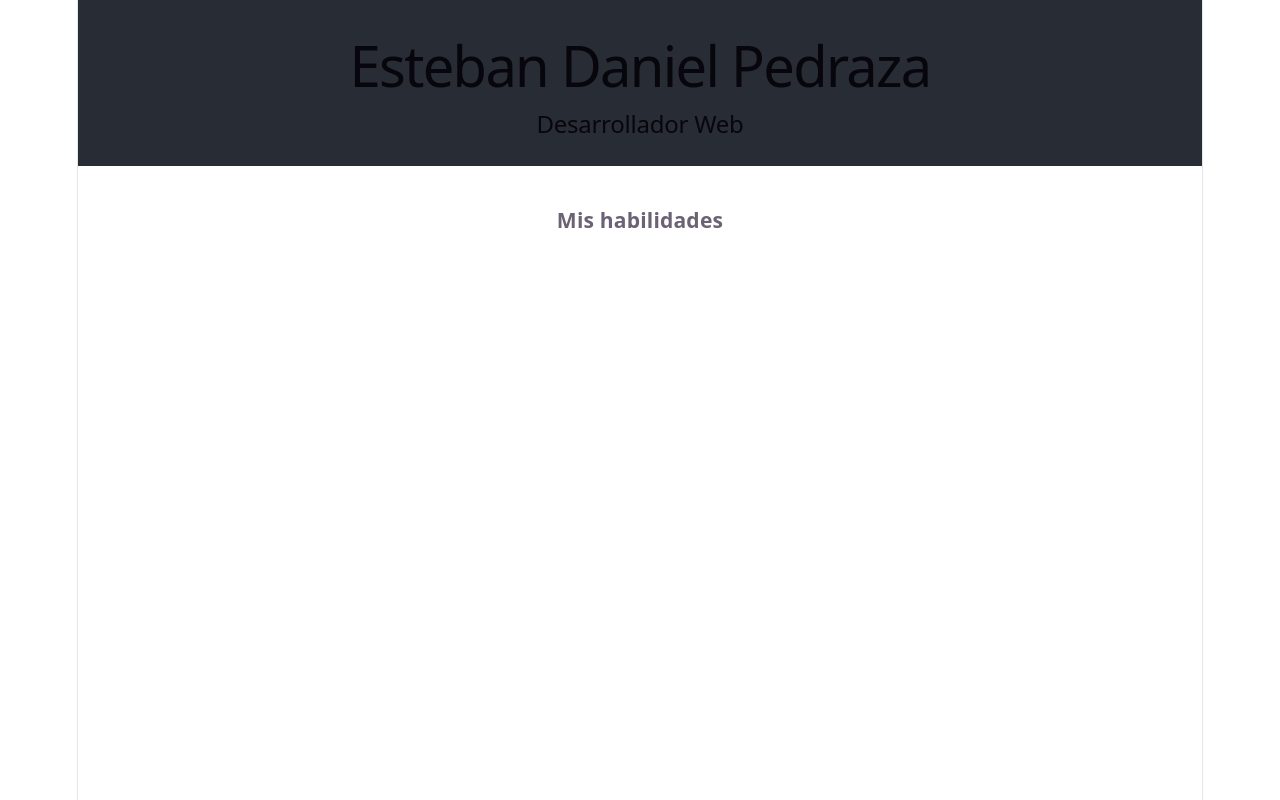
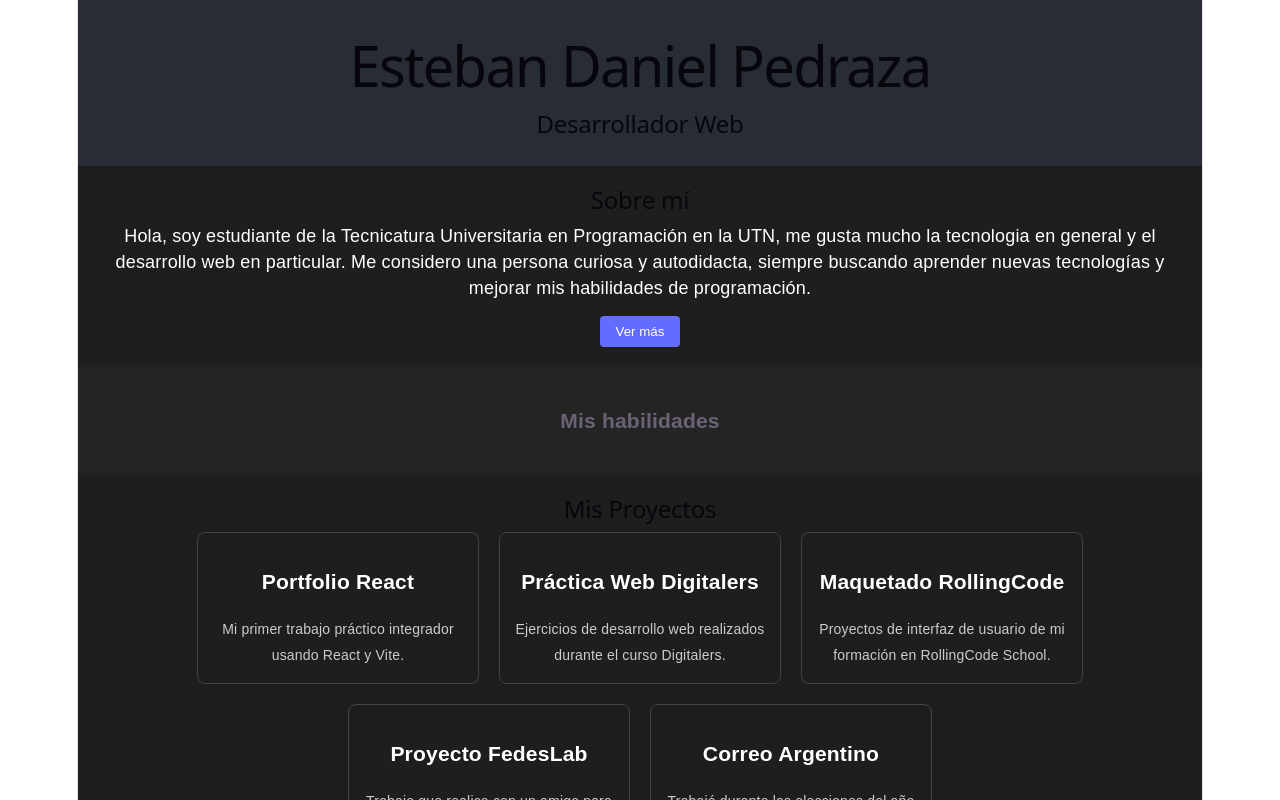
Before and after one commit to estebanpp00/tp1-react-portfolio-esteban-pedraza, a React (Vite) app: page / in a window 1280 px wide. Shown: the top 800 px of the page. Built offline with nearby package versions, Linux system fonts and the light colour scheme.

Commit message:
Agrego componente Projects con array de objetos y map

```diff
--- a/src/App.jsx
+++ b/src/App.jsx
@@ -1,12 +1,24 @@
 import { Header } from './components/Header';
 import { Skills } from './components/Skills';
+import { About } from './components/About';
+import { Footer } from './components/Footer';
+import { Projects } from './components/Projects';
 
 function App() {
   return (
-    <div>
+    <div style={{ fontFamily: 'sans-serif', backgroundColor: '#242424', minHeight: '100vh' }}>
       <Header nombre="Esteban Daniel Pedraza" profesion="Desarrollador Web" />
+
+
+      <About />
+
       <Skills />
+
+      <Projects />
+
+      <Footer anio="2026" redes="GitHub | LinkedIn" />
     </div>
   );
 }
+
 export default App;
--- /dev/null
+++ b/src/components/Projects.jsx
@@ -0,0 +1,27 @@
+export const Projects = () => {
+
+    const proyectos = [
+        { id: 1, nombre: "Portfolio React", descripcion: "Mi primer trabajo práctico integrador usando React y Vite." },
+        { id: 2, nombre: "Práctica Web Digitalers", descripcion: "Ejercicios de desarrollo web realizados durante el curso Digitalers." },
+        { id: 3, nombre: "Maquetado RollingCode", descripcion: "Proyectos de interfaz de usuario de mi formación en RollingCode School." },
+        { id: 4, nombre: "Proyecto FedesLab", descripcion: "Trabajo que realice con un amigo para FedesLab en el cual hicimos uso de api y frameworks. " },
+        { id: 5, nombre: "Correo Argentino", descripcion: "Trabajé durante las elecciones del año 2025 como operador de telegramas." }
+    ];
+
+    return (
+        <section style={{ padding: '20px', textAlign: 'center', backgroundColor: '#1e1e1e', color: 'white' }}>
+            <h2>Mis Proyectos</h2>
+            <div style={{ display: 'flex', justifyContent: 'center', gap: '20px', flexWrap: 'wrap' }}>
+
+
+                {proyectos.map((proyecto) => (
+                    <div key={proyecto.id} style={{ border: '1px solid #444', padding: '15px', borderRadius: '8px', width: '250px' }}>
+                        <h3>{proyecto.nombre}</h3>
+                        <p style={{ fontSize: '14px', color: '#ccc' }}>{proyecto.descripcion}</p>
+                    </div>
+                ))}
+
+            </div>
+        </section>
+    );
+};
```
